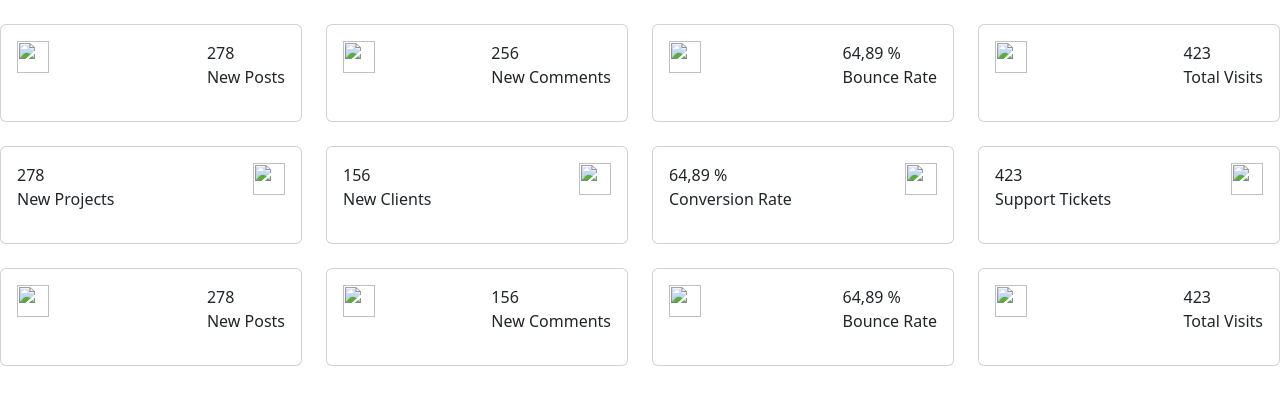
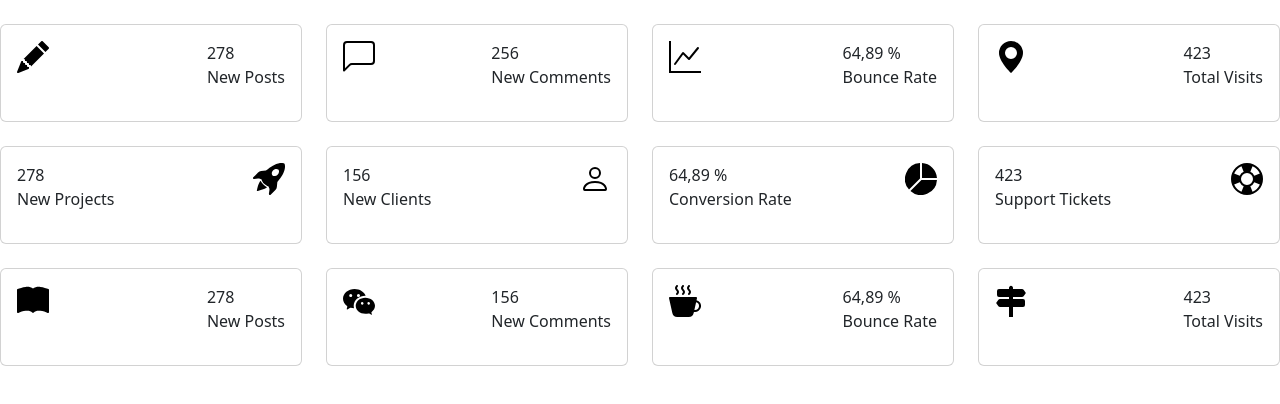
Before and after one commit to Ikannilaaa/Hosting, a plain HTML site: page dashboard.html in a window 1280 px wide. Drawn offline with nearby package versions, Linux system fonts and the light colour scheme.

Commit message:
Update dashboard.html

```diff
--- a/dashboard.html
+++ b/dashboard.html
@@ -14,7 +14,7 @@
         <div class="col-sm-3">
             <div class="card">
                 <div class="card-body">
-                    <img class="float-start" src="Icons/pencil-fill.svg" width="32" height="32">
+                    <img class="float-start" src="pencil-fill.svg" width="32" height="32">
                     <p class="float-end" style="align-content: end;">278 <br> New Posts</p>
                 </div>
             </div>
@@ -23,7 +23,7 @@
         <div class="col-sm-3">
             <div class="card">
                 <div class="card-body">
-                    <img class="float-start" src="Icons/chat-left.svg" width="32" height="32">
+                    <img class="float-start" src="chat-left.svg" width="32" height="32">
                     <p class="float-end" style="align-content: end;"> 256 <br> New Comments</p>
                 </div>
             </div>
@@ -32,7 +32,7 @@
         <div class="col-sm-3">
             <div class="card">
                 <div class="card-body">
-                    <img class="float-start" src="Icons/graph-up.svg" width="32" height="32">
+                    <img class="float-start" src="graph-up.svg" width="32" height="32">
                     <p class="float-end" style="align-content: end;">64,89 % <br> Bounce Rate</p>
                 </div>
             </div>
@@ -41,7 +41,7 @@
         <div class="col-sm-3">
             <div class="card">
                 <div class="card-body">
-                    <img class="float-start" src="Icons/geo-alt-fill.svg" width="32" height="32">
+                    <img class="float-start" src="geo-alt-fill.svg" width="32" height="32">
                     <p class="float-end" style="align-content: end;">423 <br> Total Visits</p>
                 </div>
             </div>
@@ -53,7 +53,7 @@
         <div class="col-sm-3">
             <div class="card">
                 <div class="card-body">
-                    <img class="float-end" src="Icons/rocket-takeoff-fill.svg" width="32" height="32">
+                    <img class="float-end" src="rocket-takeoff-fill.svg" width="32" height="32">
                     <p class="float-start" style="align-content: start;">278 <br> New Projects</p>
                 </div>
             </div>
@@ -62,7 +62,7 @@
         <div class="col-sm-3">
             <div class="card">
                 <div class="card-body">
-                    <img class="float-end" src="Icons/person.svg" width="32" height="32">
+                    <img class="float-end" src="person.svg" width="32" height="32">
                     <p class="float-start" style="align-content: start;"> 156 <br> New Clients</p>
                 </div>
             </div>
@@ -71,7 +71,7 @@
         <div class="col-sm-3">
             <div class="card">
                 <div class="card-body">
-                    <img class="float-end" src="Icons/pie-chart-fill.svg" width="32" height="32">
+                    <img class="float-end" src="pie-chart-fill.svg" width="32" height="32">
                     <p class="float-start" style="align-content: start;">64,89 % <br> Conversion Rate</p>
                 </div>
             </div>
@@ -80,7 +80,7 @@
         <div class="col-sm-3">
             <div class="card">
                 <div class="card-body">
-                    <img class="float-end" src="Icons/life-preserver.svg" width="32" height="32">
+                    <img class="float-end" src="life-preserver.svg" width="32" height="32">
                     <p class="float-start" style="align-content: start;">423 <br> Support Tickets</p>
                 </div>
             </div>
@@ -92,7 +92,7 @@
         <div class="col-sm-3">
             <div class="card">
                 <div class="card-body">
-                    <img class="float-start" src="Icons/book-fill.svg" width="32" height="32">
+                    <img class="float-start" src="book-fill.svg" width="32" height="32">
                     <p class="float-end" style="align-content: end;">278 <br> New Posts</p>
                 </div>
             </div>
@@ -101,7 +101,7 @@
         <div class="col-sm-3">
             <div class="card">
                 <div class="card-body">
-                    <img class="float-start" src="Icons/wechat.svg" width="32" height="32">
+                    <img class="float-start" src="wechat.svg" width="32" height="32">
                     <p class="float-end" style="align-content: end;"> 156 <br> New Comments</p>
                 </div>
             </div>
@@ -110,7 +110,7 @@
         <div class="col-sm-3">
             <div class="card">
                 <div class="card-body">
-                    <img class="float-start" src="Icons/cup-hot-fill.svg" width="32" height="32">
+                    <img class="float-start" src="cup-hot-fill.svg" width="32" height="32">
                     <p class="float-end" style="align-content: end;">64,89 % <br> Bounce Rate</p>
                 </div>
             </div>
@@ -119,7 +119,7 @@
         <div class="col-sm-3">
             <div class="card">
                 <div class="card-body">
-                    <img class="float-start" src="Icons/signpost-2-fill.svg" width="32" height="32">
+                    <img class="float-start" src="signpost-2-fill.svg" width="32" height="32">
                     <p class="float-end" style="align-content: end;">423 <br> Total Visits</p>
                 </div>
             </div>
```
